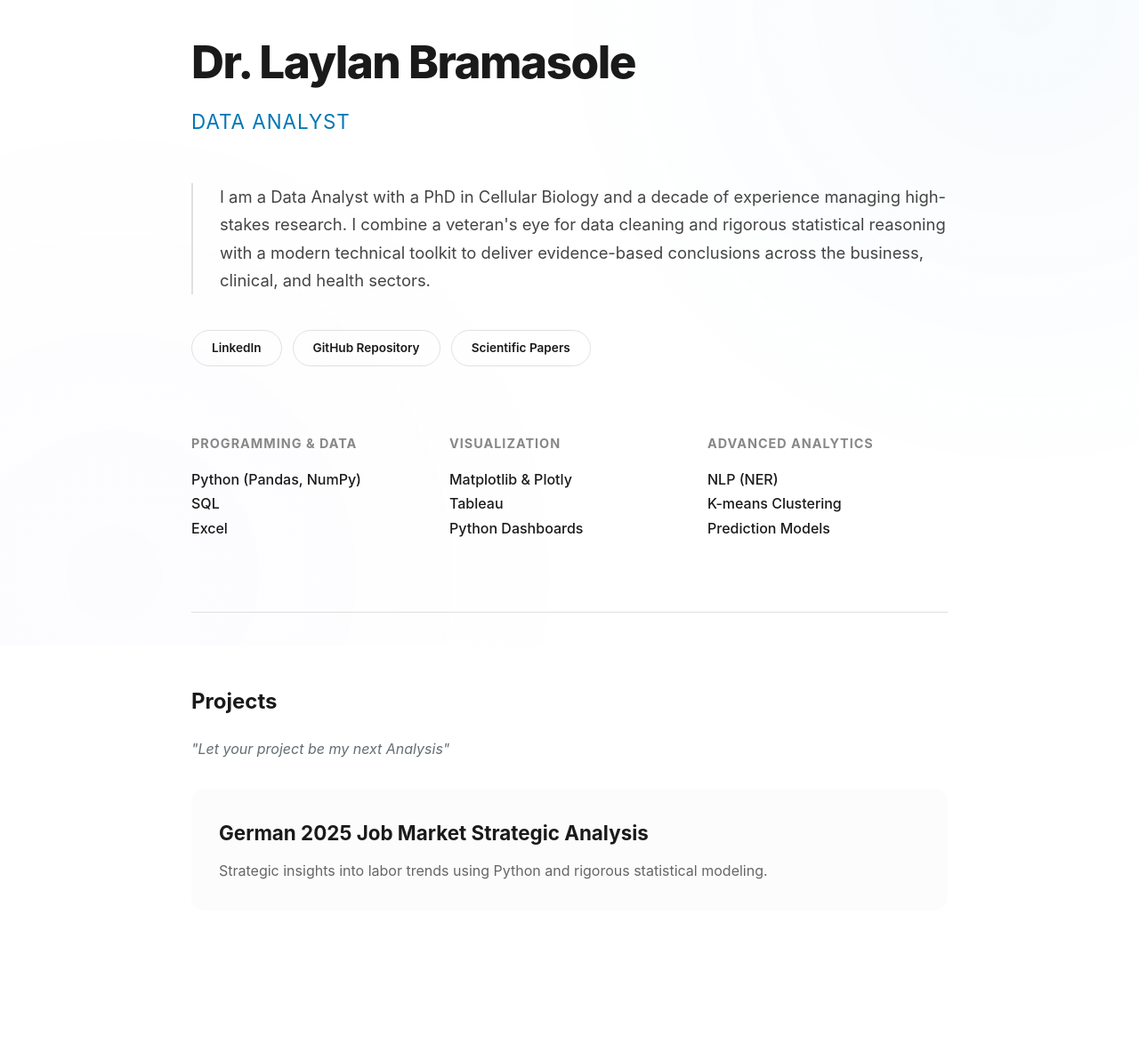
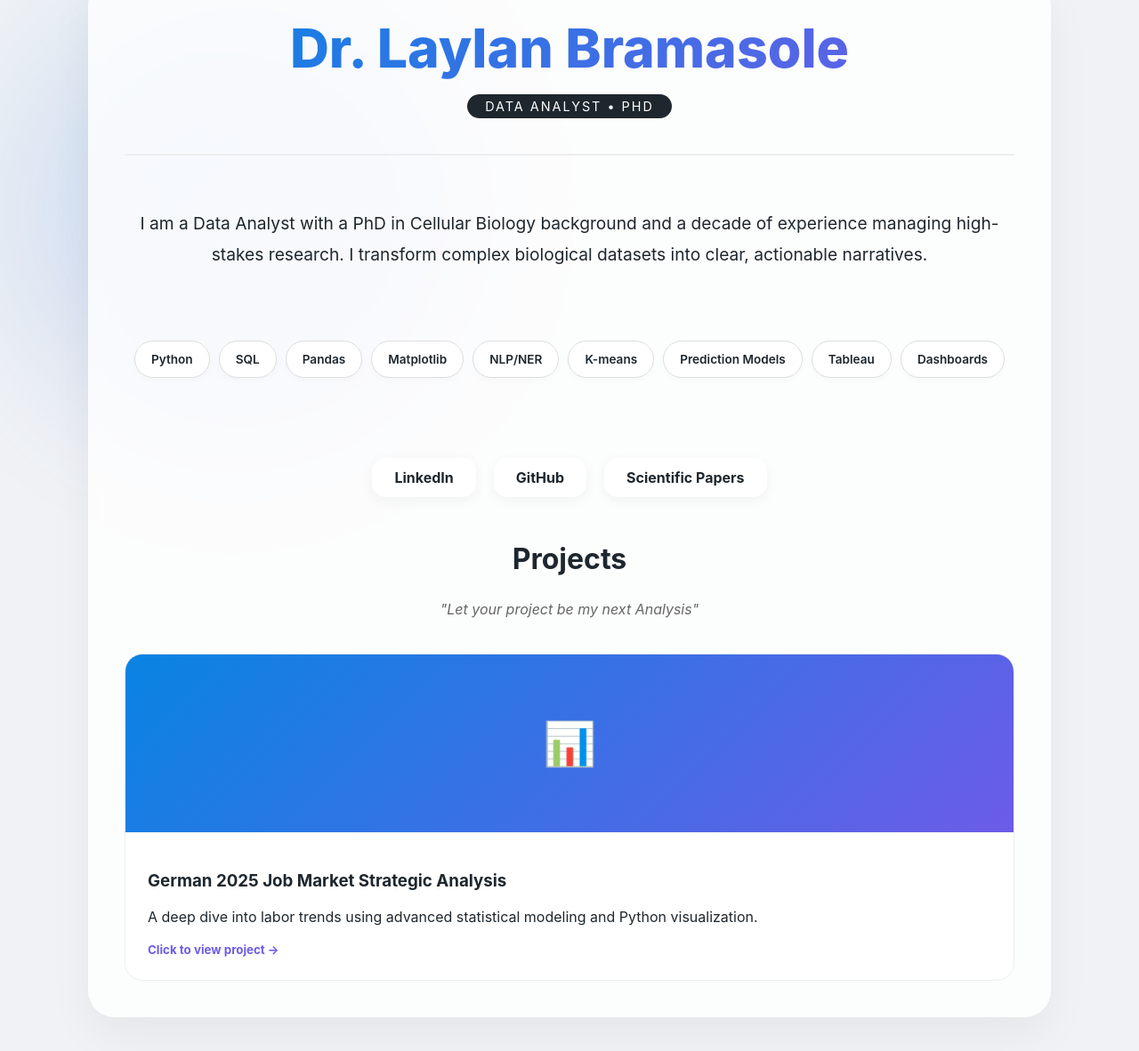
Before and after one commit to L-Bramasole/l-bramasole.github.io, a plain HTML site: page index.html in a window 1280 px wide. Shown: the part 74-1256 px from the top of the page at 89% size. Before the commit the page ends 1198 px from the top, so only its background shows below. Drawn offline with Linux system fonts and the light colour scheme.

Commit message:
Revise index.html for portfolio updates
Updated the title and modified styles for improved aesthetics. Enhanced the bio section and added skill badges for better presentation.

```diff
--- a/index.html
+++ b/index.html
@@ -3,216 +3,211 @@
 <head>
     <meta charset="UTF-8">
     <meta name="viewport" content="width=device-width, initial-scale=1.0">
-    <title>Dr. Laylan Bramasole | Data Analyst</title>
+    <title>Dr. Laylan Bramasole | Data Science Portfolio</title>
     <style>
         :root {
-            --primary-dark: #1a1a1a;
-            --accent-blue: #0077b5; /* LinkedIn Blue */
-            --soft-gray: #fcfcfc;
-            --border-color: #e0e0e0;
+            --primary-bg: #ffffff;
+            --accent-gradient: linear-gradient(135deg, #0984e3, #6c5ce7);
+            --glass-bg: rgba(255, 255, 255, 0.8);
+            --text-dark: #1e272e;
         }
 
         body {
-            font-family: 'Inter', -apple-system, BlinkMacSystemFont, "Segoe UI", Roboto, sans-serif;
+            font-family: 'Inter', sans-serif;
             margin: 0;
-            background-color: #ffffff;
-            color: var(--primary-dark);
-            line-height: 1.7;
+            background: #f0f2f5;
+            color: var(--text-dark);
+            overflow-x: hidden;
         }
 
-        /* Abstract Artistic Background */
-        .bg-art {
+        /* Artistic Background Graphics */
+        .blob {
             position: fixed;
-            top: 0;
-            right: 0;
-            width: 100%;
-            height: 100%;
-            background:
-                radial-gradient(circle at 90% 10%, rgba(0, 119, 181, 0.03) 0%, transparent 40%),
-                radial-gradient(circle at 10% 90%, rgba(108, 92, 231, 0.02) 0%, transparent 40%);
+            width: 500px;
+            height: 500px;
+            background: var(--accent-gradient);
+            filter: blur(80px);
+            opacity: 0.15;
+            border-radius: 50%;
             z-index: -1;
+            animation: move 20s infinite alternate;
+        }
+
+        @keyframes move {
+            from { transform: translate(-10%, -10%); }
+            to { transform: translate(20%, 20%); }
         }
 
         .container {
-            max-width: 850px;
-            margin: 0 auto;
-            padding: 100px 24px;
+            max-width: 1000px;
+            margin: 50px auto;
+            padding: 40px;
+            background: var(--glass-bg);
+            backdrop-filter: blur(10px);
+            border-radius: 30px;
+            box-shadow: 0 20px 50px rgba(0,0,0,0.05);
+            border: 1px solid rgba(255,255,255,0.3);
         }
 
-        header { margin-bottom: 50px; }
+        header {
+            text-align: center;
+            padding-bottom: 40px;
+            border-bottom: 2px solid #eee;
+        }
 
         h1 {
-            font-size: 3.2rem;
+            font-size: 3.8rem;
             margin: 0;
-            letter-spacing: -1.5px;
+            background: var(--accent-gradient);
+            -webkit-background-clip: text;
+            -webkit-text-fill-color: transparent;
             font-weight: 800;
         }
 
-        .role-title {
-            font-size: 1.4rem;
-            color: var(--accent-blue);
-            font-weight: 400;
-            margin-top: 5px;
-            letter-spacing: 1px;
+        .role-tag {
+            display: inline-block;
+            background: var(--text-dark);
+            color: white;
+            padding: 5px 20px;
+            border-radius: 50px;
+            font-size: 0.9rem;
             text-transform: uppercase;
+            letter-spacing: 2px;
+            margin-top: 15px;
         }
 
-        .bio {
-            font-size: 1.15rem;
-            color: #444;
-            margin-bottom: 40px;
-            border-left: 2px solid var(--border-color);
-            padding-left: 30px;
+        .bio-section {
+            display: grid;
+            grid-template-columns: 1fr;
+            gap: 30px;
+            padding: 40px 0;
+            font-size: 1.2rem;
+            line-height: 1.8;
+            text-align: center;
         }
 
-        /* Navigation Tabs */
-        .nav-links {
+        /* Visual Skill Badges */
+        .skills-container {
             display: flex;
             flex-wrap: wrap;
-            gap: 12px;
-            margin-bottom: 60px;
+            justify-content: center;
+            gap: 10px;
+            margin: 30px 0;
         }
 
-        .tab {
-            padding: 8px 22px;
-            border: 1px solid var(--border-color);
-            border-radius: 30px;
-            text-decoration: none;
-            color: var(--primary-dark);
+        .skill-chip {
+            background: white;
+            padding: 8px 18px;
+            border-radius: 50px;
+            border: 1px solid #ddd;
             font-size: 0.85rem;
             font-weight: 600;
-            transition: all 0.3s ease;
+            box-shadow: 0 4px 6px rgba(0,0,0,0.02);
+            transition: 0.3s;
         }
 
-        .tab:hover {
-            background-color: var(--primary-dark);
-            color: white;
-            border-color: var(--primary-dark);
+        .skill-chip:hover {
+            border-color: #6c5ce7;
+            transform: scale(1.05);
         }
 
-        /* Skills Grid */
-        .skills-section {
-            display: grid;
-            grid-template-columns: repeat(auto-fit, minmax(200px, 1fr));
+        /* Nav Buttons as "Floating Glass" tabs */
+        .nav-tabs {
+            display: flex;
+            justify-content: center;
             gap: 20px;
-            margin-bottom: 80px;
+            margin: 20px 0 50px;
         }
 
-        .skill-category h3 {
-            font-size: 0.9rem;
-            text-transform: uppercase;
-            letter-spacing: 1px;
-            color: #888;
-            margin-bottom: 15px;
+        .nav-btn {
+            text-decoration: none;
+            color: var(--text-dark);
+            padding: 12px 25px;
+            border-radius: 15px;
+            background: white;
+            box-shadow: 0 4px 15px rgba(0,0,0,0.05);
+            font-weight: 700;
+            transition: 0.3s;
         }
 
-        .skill-list {
-            list-style: none;
-            padding: 0;
-            margin: 0;
-            font-weight: 500;
+        .nav-btn:hover {
+            background: var(--accent-gradient);
+            color: white;
         }
 
-        /* Projects Section */
-        .projects-section {
-            border-top: 1px solid var(--border-color);
-            padding-top: 60px;
-        }
-
-        .project-tagline {
-            font-style: italic;
-            color: #636e72;
-            display: block;
-            margin-bottom: 30px;
-        }
-
+        /* Project Gallery Style */
         .project-card {
-            background: var(--soft-gray);
-            padding: 30px;
-            border-radius: 15px;
+            background: white;
+            border-radius: 20px;
+            overflow: hidden;
             text-decoration: none;
-            display: block;
-            transition: all 0.3s ease;
-            border: 1px solid transparent;
+            color: inherit;
+            display: flex;
+            flex-direction: column;
+            transition: 0.4s;
+            border: 1px solid #eee;
         }
 
         .project-card:hover {
-            border-color: var(--accent-blue);
-            background: #fff;
-            transform: translateY(-5px);
-            box-shadow: 0 10px 30px rgba(0,0,0,0.05);
+            transform: translateY(-10px);
+            box-shadow: 0 30px 60px rgba(0,0,0,0.1);
         }
 
-        .project-card h4 {
-            margin: 0 0 10px 0;
-            font-size: 1.4rem;
-            color: var(--primary-dark);
+        .project-image-placeholder {
+            height: 200px;
+            background: var(--accent-gradient);
+            display: flex;
+            align-items: center;
+            justify-content: center;
+            color: white;
+            font-size: 3rem;
         }
 
-        .project-card p {
-            margin: 0;
-            color: #666;
-            font-size: 1rem;
+        .project-info {
+            padding: 25px;
         }
 
     </style>
 </head>
 <body>
 
-    <div class="bg-art"></div>
+    <div class="blob"></div>
 
     <div class="container">
         <header>
             <h1>Dr. Laylan Bramasole</h1>
-            <div class="role-title">Data Analyst</div>
+            <div class="role-tag">Data Analyst • PhD</div>
         </header>
 
-        <section class="bio">
-            I am a Data Analyst with a PhD in Cellular Biology and a decade of experience managing high-stakes research. I combine a veteran's eye for data cleaning and rigorous statistical reasoning with a modern technical toolkit to deliver evidence-based conclusions across the business, clinical, and health sectors.
-        </section>
+        <section class="bio-section">
+            <p>I am a Data Analyst with a PhD in Cellular Biology background and a decade of experience managing high-stakes research. I transform complex biological datasets into clear, actionable narratives.</p>
 
-        <nav class="nav-links">
-            <a href="https://de.linkedin.com/in/lylan-bramasole-01031b157" target="_blank" class="tab">LinkedIn</a>
-            <a href="https://github.com/L-Bramasole" target="_blank" class="tab">GitHub Repository</a>
-            <a href="https://scholar.google.com/citations?hl=en&user=3_ZfOckAAAAJ" class="tab">Scientific Papers</a>
-        </nav>
-
-        <section class="skills-section">
-            <div class="skill-category">
-                <h3>Programming & Data</h3>
-                <ul class="skill-list">
-                    <li>Python (Pandas, NumPy)</li>
-                    <li>SQL</li>
-                    <li>Excel</li>
-                </ul>
-            </div>
-            <div class="skill-category">
-                <h3>Visualization</h3>
-                <ul class="skill-list">
-                    <li>Matplotlib & Plotly</li>
-                    <li>Tableau</li>
-                    <li>Python Dashboards</li>
-                </ul>
-            </div>
-            <div class="skill-category">
-                <h3>Advanced Analytics</h3>
-                <ul class="skill-list">
-                    <li>NLP (NER)</li>
-                    <li>K-means Clustering</li>
-                    <li>Prediction Models</li>
-                </ul>
+            <div class="skills-container">
+                <span class="skill-chip">Python</span><span class="skill-chip">SQL</span>
+                <span class="skill-chip">Pandas</span><span class="skill-chip">Matplotlib</span>
+                <span class="skill-chip">NLP/NER</span><span class="skill-chip">K-means</span>
+                <span class="skill-chip">Prediction Models</span><span class="skill-chip">Tableau</span>
+                <span class="skill-chip">Dashboards</span>
             </div>
         </section>
 
-        <section class="projects-section">
-            <h2>Projects</h2>
-            <span class="project-tagline">"Let your project be my next Analysis"</span>
+        <div class="nav-tabs">
+            <a href="https://de.linkedin.com/in/lylan-bramasole-01031b157" target="_blank" class="nav-btn">LinkedIn</a>
+            <a href="https://github.com/L-Bramasole" target="_blank" class="nav-btn">GitHub</a>
+            <a href="https://scholar.google.com/citations?hl=en&user=3_ZfOckAAAAJ" target="_blank" class="nav-btn">Scientific Papers</a>
+        </div>
 
-            <a href="https://l-bramasole.github.io/German_2025_Job_Market_Strtegic_Analysis/" class="project-card">
-                <h4>German 2025 Job Market Strategic Analysis</h4>
-                <p>Strategic insights into labor trends using Python and rigorous statistical modeling.</p>
-            </a>
-        </section>
+        <h2 style="text-align:center; font-size: 2rem;">Projects</h2>
+        <p style="text-align:center; font-style: italic; color: #666; margin-bottom: 40px;">"Let your project be my next Analysis"</p>
+
+        <a href="https://l-bramasole.github.io/German_2025_Job_Market_Strtegic_Analysis/" class="project-card">
+            <div class="project-image-placeholder">📊</div>
+            <div class="project-info">
+                <h3>German 2025 Job Market Strategic Analysis</h3>
+                <p>A deep dive into labor trends using advanced statistical modeling and Python visualization.</p>
+                <small style="color: #6c5ce7; font-weight: bold;">Click to view project →</small>
+            </div>
+        </a>
     </div>
 
 </body>
```
